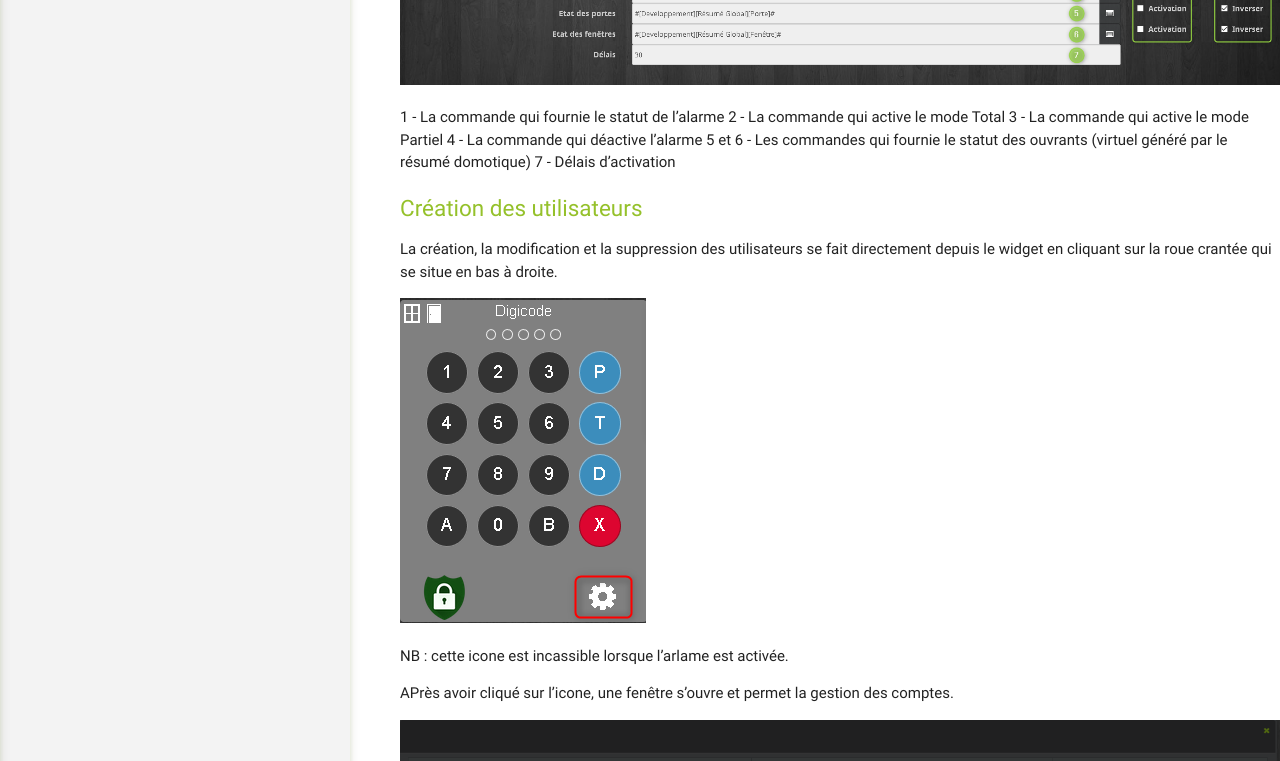
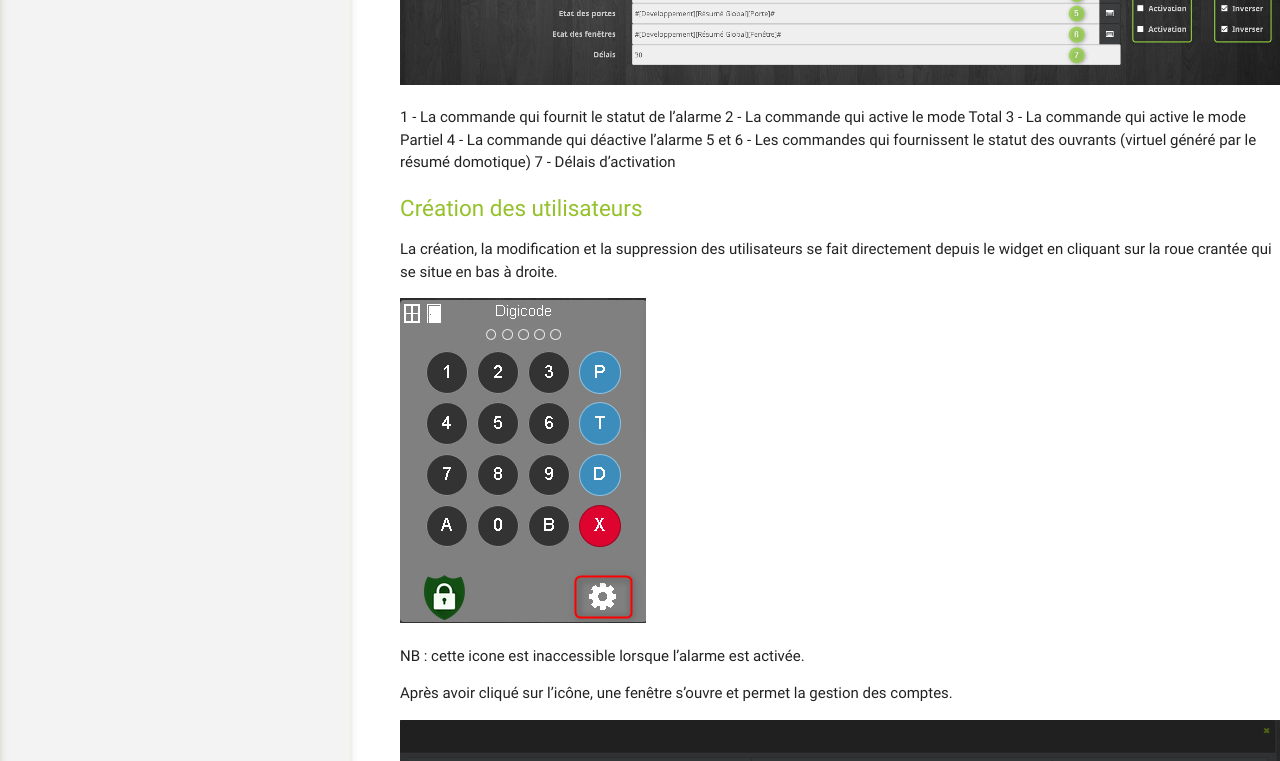
Before and after one commit to jmz84/plugin-digicode, a Jekyll site: the page built from docs/fr_FR/configuration.md, in a window 1280 px wide and 1400 px high, scrolled down 276 px. Shown: the part 416-1177 px from the top of the window. Built offline with Jekyll 4.4.1, drawn with Linux system fonts in a browser that asks for light colours; our own code applies the rules of GitHub Pages for plain Markdown files.

Commit message:
orthographe

```diff
--- a/docs/fr_FR/configuration.md
+++ b/docs/fr_FR/configuration.md
@@ -15,11 +15,11 @@ Il faut ensuite donner les informations de votre alarme.
 
 ![equipement](../images/equipement.png)
 
-1 - La commande qui fournie le statut de l'alarme
+1 - La commande qui fournit le statut de l'alarme
 2 - La commande qui active le mode Total
 3 - La commande qui active le mode Partiel
 4 - La commande qui déactive l'alarme
-5 et 6 - Les commandes qui fournie le statut des ouvrants (virtuel généré par le résumé domotique)
+5 et 6 - Les commandes qui fournissent le statut des ouvrants (virtuel généré par le résumé domotique)
 7 - Délais d'activation
 
 ### Création des utilisateurs
@@ -27,8 +27,8 @@ La création, la modification et la suppression des utilisateurs se fait directe
 
 ![configuration](../images/configuration.png)
 
-NB : cette icone est incassible lorsque l'arlame est activée.
+NB : cette icone est inaccessible lorsque l'alarme est activée.
 
-APrès avoir cliqué sur l'icone, une fenêtre s'ouvre et permet la gestion des comptes.
+Après avoir cliqué sur l'icône, une fenêtre s'ouvre et permet la gestion des comptes.
 
 ![utilisateurs](../images/utilisateurs.png)
```
